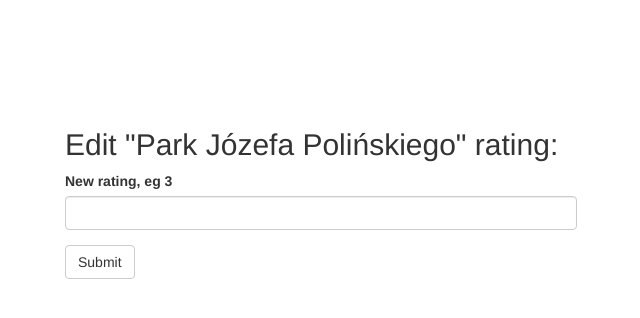
After one commit to adrianix1/flask_places, a Flask app: page /update/1 in a window 1280 px wide. The commit adds this page. Shown: the top 318 px of the page, without its empty margins (319-959 px from the left). Run offline with Flask 3, Linux system fonts and the light colour scheme; data comes from the database, SQL or seed files in the repository; both versions use the stored data as it was after the commit; some libraries are stand-ins or nearby versions.

Commit message:
Add edit rating functionality.

```diff
--- a/main.py
+++ b/main.py
@@ -1,9 +1,7 @@
-from flask import Flask, render_template, redirect
+from flask import Flask, render_template, redirect, request, url_for
 from flask_bootstrap import Bootstrap
 from flask_sqlalchemy import SQLAlchemy
-from sqlalchemy.orm import DeclarativeBase
-from sqlalchemy.orm import Mapped, mapped_column
-from flask import request
+from sqlalchemy.orm import DeclarativeBase, Mapped, mapped_column
 from flask_wtf import FlaskForm
 from wtforms import StringField, DateField, IntegerField, SubmitField
 from wtforms.validators import DataRequired, URL, NumberRange
@@ -38,6 +36,10 @@ class AddForm(FlaskForm):
     submit_button = SubmitField('Submit Form')
 
 
+class RatePlaceForm(FlaskForm):
+    new_rating = StringField('New rating, eg 3', validators=[DataRequired()])
+    submit = SubmitField('Submit')
+
 # add 2 records to db
 # place1 = Place(place_name="Park Józefa Polińskiego",
 #                visit_date="27.05.2024",
@@ -48,8 +50,8 @@ class AddForm(FlaskForm):
 #                visit_date="26.05.2024",
 #                rating="3/5",
 #                google_location="https://maps.app.goo.gl/MaAYKqBH8tEkfYjr6")
-
-
+#
+#
 # with app.app_context():
 #     db.create_all()
 #
@@ -89,5 +91,16 @@ def delete(id):
     return redirect("/", code=200)
 
 
+@app.route("/update/<id>", methods=['GET', 'POST'])
+def update(id):
+    form = RatePlaceForm()
+    place = db.session.execute(db.select(Place).filter_by(id=id)).scalar_one()
+    if request.method == 'POST' and form.validate():
+        place.rating = str(request.form['new_rating']) + "/5"
+        db.session.commit()
+        return redirect(url_for('home'), code=200)
+    return render_template("edit.html", form=form, place_name=place.place_name)
+
+
 if __name__ == '__main__':
     app.run(debug=True)
--- /dev/null
+++ b/templates/edit.html
@@ -0,0 +1,10 @@
+{% extends 'bootstrap/base.html' %}
+{% import "bootstrap/wtf.html" as wtf %}
+{% block title %}Edit Place{% endblock %}
+
+{% block content %}
+<div style="margin: 10% 30%">
+    <h2> Edit "{{ place_name }}" rating: </h2>
+    {{ wtf.quick_form(form, novalidate=True) }}
+</div>
+{% endblock %}
--- a/templates/index.html
+++ b/templates/index.html
@@ -15,6 +15,7 @@ Index
       <th scope="col">Rating</th>
       <th scope="col">Location</th>
       <th scope="col">Delete</th>
+      <th scope="col">Update</th>
     </tr>
   </thead>
   <tbody>
@@ -26,6 +27,7 @@ Index
       <td>{{ place.rating }}</td>
       <td><a href="{{ place.google_location }}">{{ place.google_location }}</a></td>
       <td><a href="{{ url_for('delete', id=place.id) }}">🗑</a></td>
+      <td><a href="{{ url_for('update', id=place.id) }}" class="button">📝</a></td>
     </tr>
     {% endfor %}
   </tbody>
```
Also changed, not shown: instance/place.db.
